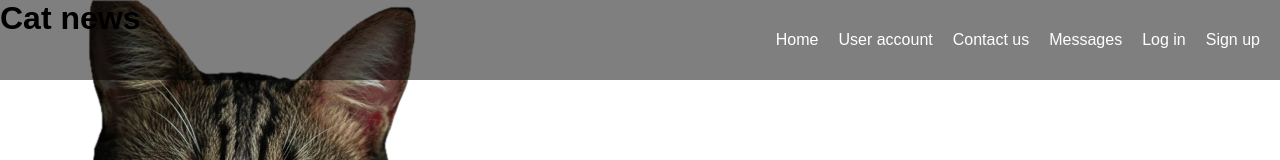
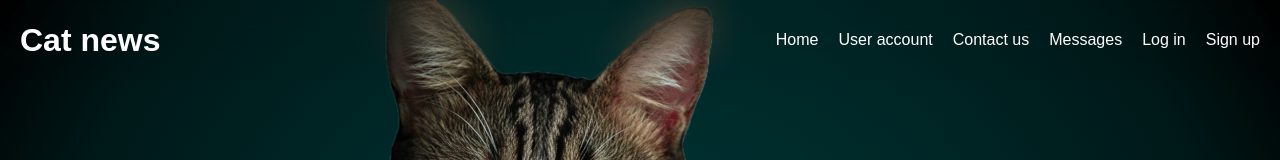
Before and after one commit to xep97/news, a Next.js app: page / in a window 1280 px wide. Shown: the top 160 px of the page. Built offline with nearby package versions, Linux system fonts and the light colour scheme; no server answers; the database is empty.

Commit message:
css modifications

```diff
--- a/src/app/globals.css
+++ b/src/app/globals.css
@@ -5,6 +5,12 @@
 }
 body {
   font-family: sans-serif;
+  background-color: #000000;
+  background: radial-gradient(circle at center, #003636 0%, #002b2b 40%, #001818 80%, #000 100%);
+  background-repeat: no-repeat;
+  background-attachment: fixed;
+  background-size: 100% 100%;
+  color: white;
 }
 
 .top {
@@ -13,19 +19,36 @@ body {
   left: 0;
   right: 0;
   height: 80px;
-  background-color: rgba(0, 0, 0, 0.5);
+  background-color: rgba(0, 0, 0, 0.0);
   display: flex;
   flex-direction: row;
+  z-index: 3;
+}
+.top::before {
+  content: '';
+  position: absolute;
+  top: 0;
+  left: 0;
+  width: 100%;
+  height: 100%;
+  backdrop-filter: blur(20px); /* Blurs content behind this element */
+  mask-image: linear-gradient(to bottom, rgba(0,0,0,1), rgba(0,0,0,0)); /* Fades blur from top to bottom */
+  z-index: 2;
 }
 .top .logo {
   flex: 1;
   justify-content: flex-end;
+  color: white;
+  z-index: 4;
+  align-content: center;
+  padding: 20px;
 }
 .top .nav {
   display: flex;
   flex-direction: row;
   gap: 20px;
   padding: 20px;
+  z-index: 4;
 }
 .top .nav a {
   color: white;
@@ -40,4 +63,9 @@ body {
   height: 500px;
   display: flex;
   align-items: end;
+  justify-content: center;
 }
+
+.posts-grid {
+  background-color: rgba(255, 255, 255, 0.05);
+}
```
